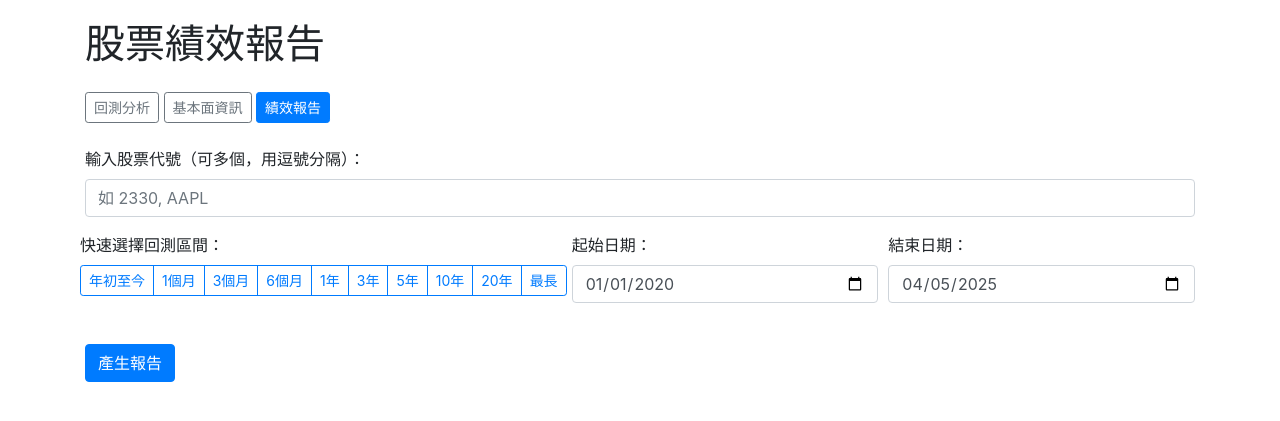
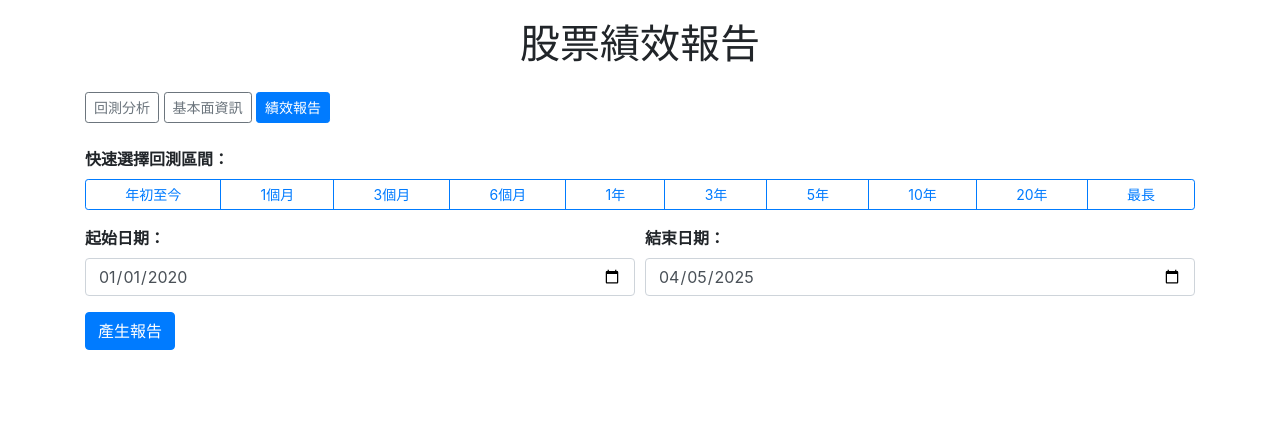
Before and after one commit to Brritany/stock-backtest-app, a Flask app: page /report in a window 1280 px wide. Shown: the top 421 px of the page. Run offline with Flask 3, Linux system fonts and the light colour scheme; some libraries are stand-ins or nearby versions.

Commit message:
style: improve layout spacing and center titles

```diff
--- a/templates/fundamental.html
+++ b/templates/fundamental.html
@@ -10,7 +10,7 @@
 </head>
 <body>
 <div class="container">
-    <h1 class="mb-4">股票基本面資訊查詢</h1>
+    <h1 class="mb-4 text-center">股票基本面資訊查詢</h1>
     <!-- 導覽按鈕列 -->
     <nav class="mb-4">
         <a href="/" class="btn {% if request.path == '/' %}btn-primary{% else %}btn-outline-secondary{% endif %} btn-sm">回測分析</a>
--- a/templates/index.html
+++ b/templates/index.html
@@ -15,7 +15,7 @@
 </head>
 <body>
     <div class="container">
-        <h1 class="mb-4">台美股回測與互動圖表</h1>
+        <h1 class="mb-4 text-center">台美股回測與互動圖表</h1>
         <!-- 導覽按鈕列 -->
         <nav class="mb-4">
             <a href="/" class="btn {% if request.path == '/' %}btn-primary{% else %}btn-outline-secondary{% endif %} btn-sm">回測分析</a>
--- a/templates/report.html
+++ b/templates/report.html
@@ -10,7 +10,7 @@
 </head>
 <body>
 <div class="container">
-    <h1 class="mb-4">股票績效報告</h1>
+    <h1 class="mb-4 text-center">股票績效報告</h1>
 
     <!-- 導覽按鈕列 -->
     <nav class="mb-4">
@@ -20,14 +20,10 @@
     </nav>
 
     <form method="POST" class="mb-4">
+        <!--自成一行呈現-->
         <div class="form-group">
-            <label>輸入股票代號（可多個，用逗號分隔）：</label>
-            <input type="text" name="tickers" class="form-control" value="{{ tickers_input }}" placeholder="如 2330, AAPL" required>
-        </div>
-        <div class="form-row">
-            <div class="form-group">
-                <label>快速選擇回測區間：</label>
-                <div class="btn-group btn-group-sm d-flex flex-wrap mb-3" role="group">
+            <label><strong>快速選擇回測區間：</strong></label><br>
+            <div class="btn-group btn-group-sm d-flex flex-wrap" role="group">
                 <button type="submit" name="period" value="ytd" class="btn btn-outline-primary">年初至今</button>
                 <button type="submit" name="period" value="1m" class="btn btn-outline-primary">1個月</button>
                 <button type="submit" name="period" value="3m" class="btn btn-outline-primary">3個月</button>
@@ -40,15 +36,19 @@
                 <button type="submit" name="period" value="max" class="btn btn-outline-primary">最長</button>
             </div>
         </div>
+
+        <!--自成一行呈現-->
+        <div class="form-row">
             <div class="col">
-                <label>起始日期：</label>
+                <label><strong>起始日期：</strong></label>
                 <input type="date" name="start_date" class="form-control" value="{{ start_date }}">
             </div>
             <div class="col">
-                <label>結束日期：</label>
+                <label><strong>結束日期：</strong></label>
                 <input type="date" name="end_date" class="form-control" value="{{ end_date }}">
             </div>
         </div>
+
         <button type="submit" class="btn btn-primary mt-3">產生報告</button>
     </form>
 
```
Lines whose indentation alone changed are shown as unchanged.
